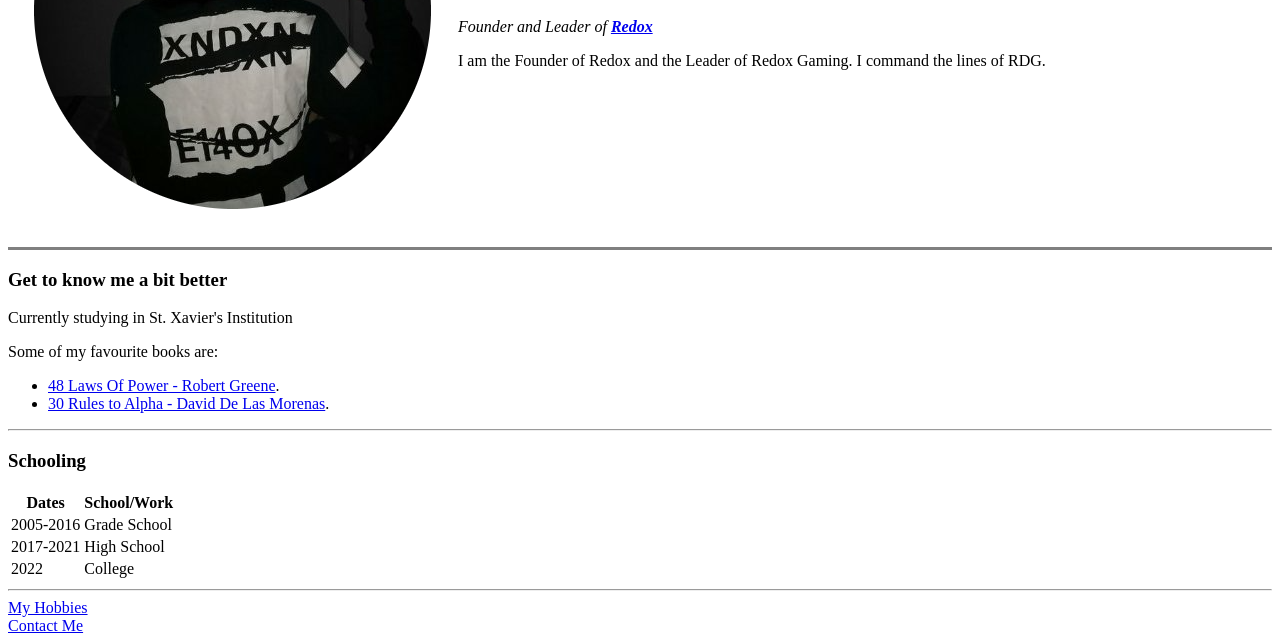
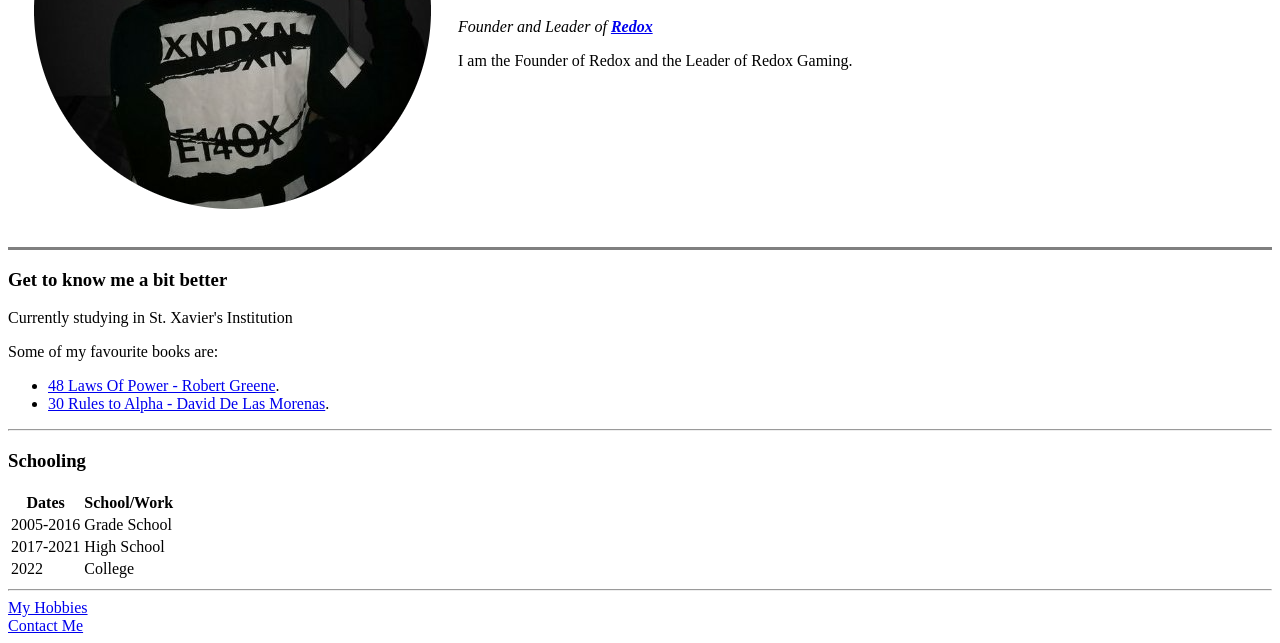
Before and after one commit to S1lentAndKawa11/cv, a plain HTML site: page index.html in a window 1280 px wide. Shown: the part 222-865 px from the top of the page. Drawn offline with Linux system fonts and the light colour scheme.

```diff
--- a/index.html
+++ b/index.html
@@ -12,7 +12,7 @@
       <td><img src="silentspfp.png" alt="Silent's Profile Picture"></td>
       <td><h1>Aditya Dutta</h1>
       <p><em>Founder and Leader of <strong><a href="https://twitter.com/SilentAndKawaii">Redox</a></strong></em></p>
-      <p>I am the Founder of Redox and the Leader of Redox Gaming. I command the lines of RDG.</p></td>
+      <p>I am the Founder of Redox and the Leader of Redox Gaming.</p></td>
     </tr>
   </table>
   <hr size="3" noshade>
```
